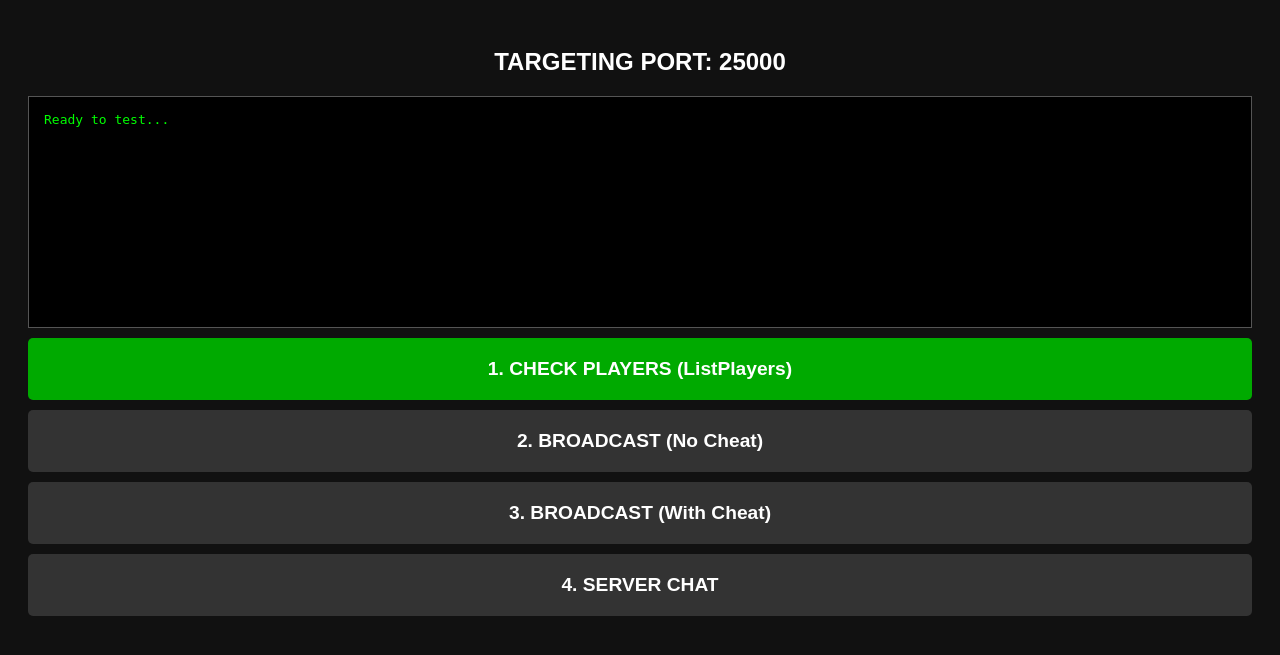
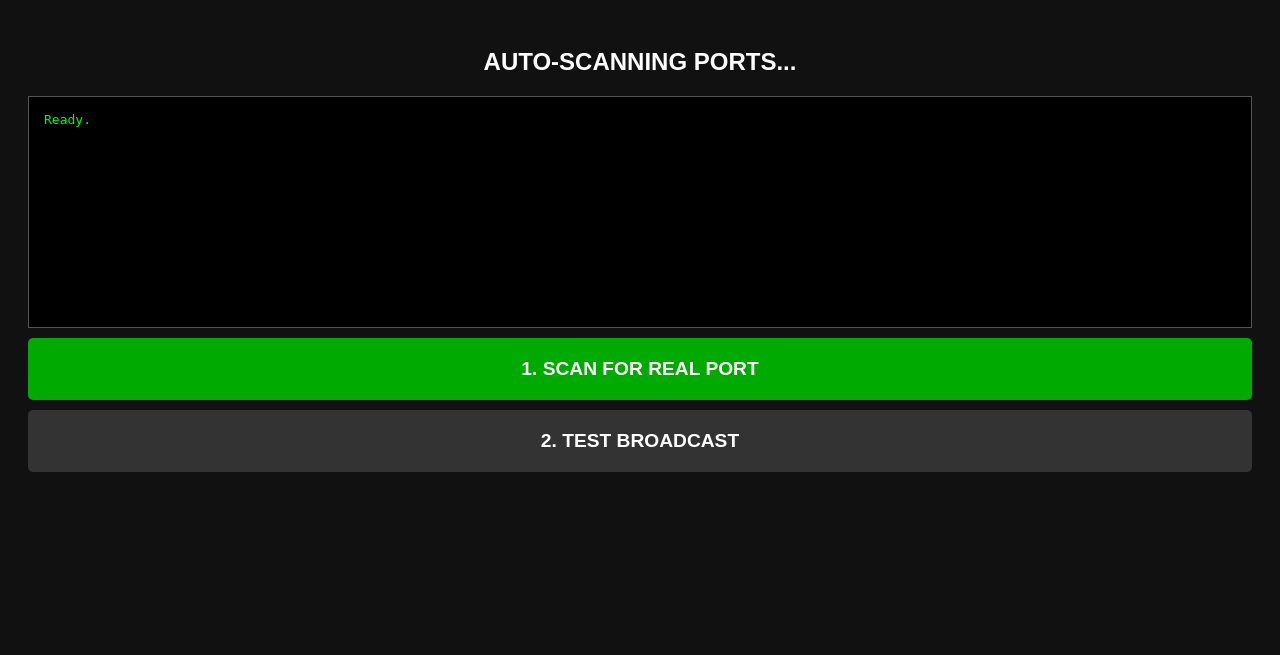
Before and after one commit to AnarchyDino/ark-mobile-panel, a Flask app: page / in a window 1280 px wide. Shown: the top 655 px of the page. Run offline with Flask 3, Linux system fonts and the light colour scheme.

Commit message:
Update index.html

```diff
--- a/templates/index.html
+++ b/templates/index.html
@@ -3,7 +3,7 @@
 <head>
     <meta charset="UTF-8">
     <meta name="viewport" content="width=device-width, initial-scale=1.0">
-    <title>ARK: PORT 25000 TEST</title>
+    <title>ARK: PORT SCANNER</title>
     <style>
         body { background:#111; color:#fff; font-family:sans-serif; padding:20px; text-align:center; }
         .btn { display:block; width:100%; padding:20px; margin:10px 0; font-size:1.2rem; font-weight:bold; cursor:pointer; background:#333; color:#fff; border:none; border-radius:5px; }
@@ -13,18 +13,16 @@
 </head>
 <body>
 
-    <h2>TARGETING PORT: 25000</h2>
+    <h2>AUTO-SCANNING PORTS...</h2>
 
-    <div id="console">Ready to test...</div>
+    <div id="console">Ready.</div>
 
-    <button class="btn btn-main" onclick="send('ListPlayers')">1. CHECK PLAYERS (ListPlayers)</button>
-    <button class="btn" onclick="send('Broadcast HELLO_WORLD')">2. BROADCAST (No Cheat)</button>
-    <button class="btn" onclick="send('cheat Broadcast HELLO_WORLD')">3. BROADCAST (With Cheat)</button>
-    <button class="btn" onclick="send('ServerChat HELLO')">4. SERVER CHAT</button>
+    <button class="btn btn-main" onclick="send('ListPlayers')">1. SCAN FOR REAL PORT</button>
+    <button class="btn" onclick="send('Broadcast TEST_MESSAGE')">2. TEST BROADCAST</button>
 
     <script>
         async function send(cmd) {
-            log(`> ${cmd}`);
+            log(`> Scanning with: ${cmd}...`);
             try {
                 const res = await fetch('/api/command', {
                     method:'POST', headers:{'Content-Type':'application/json'},
```
